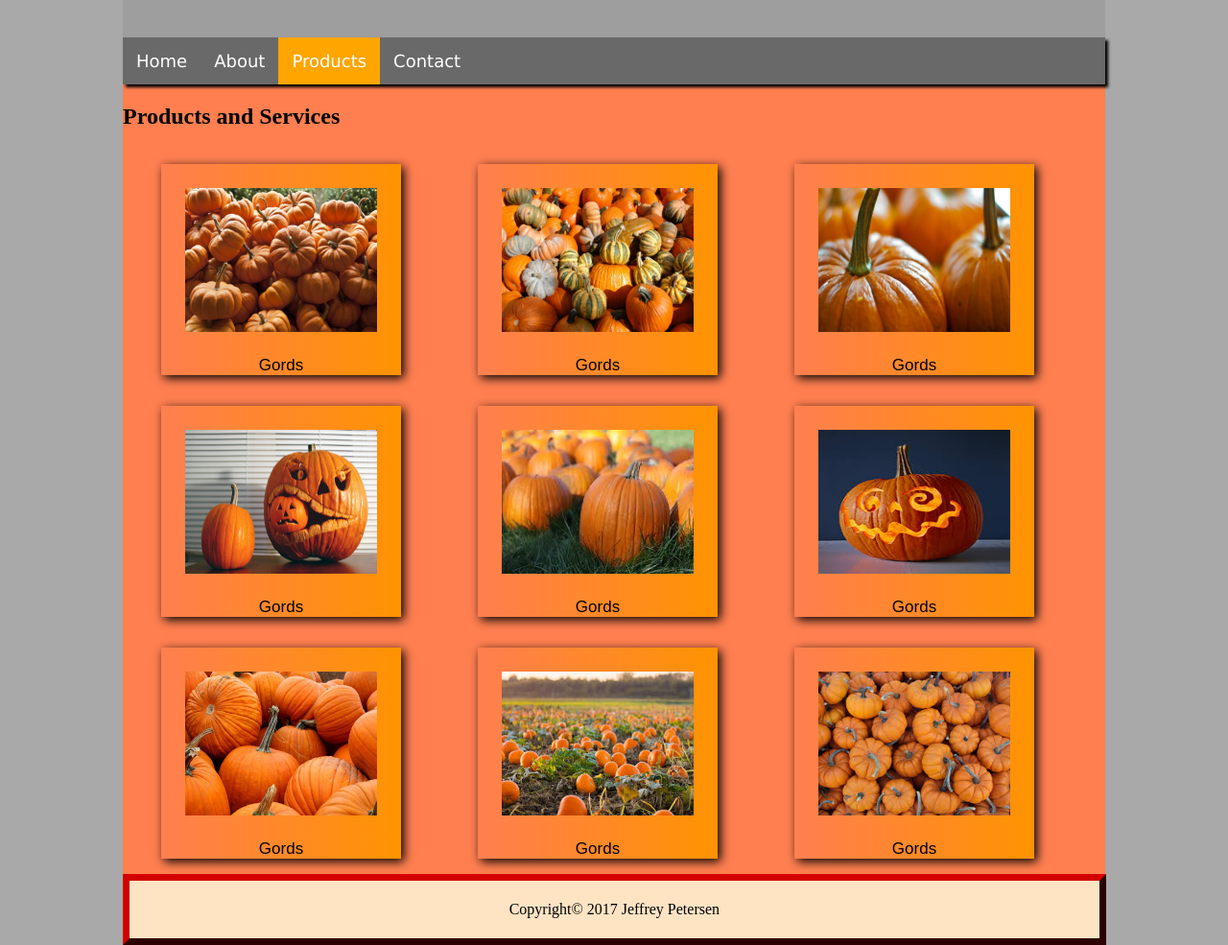
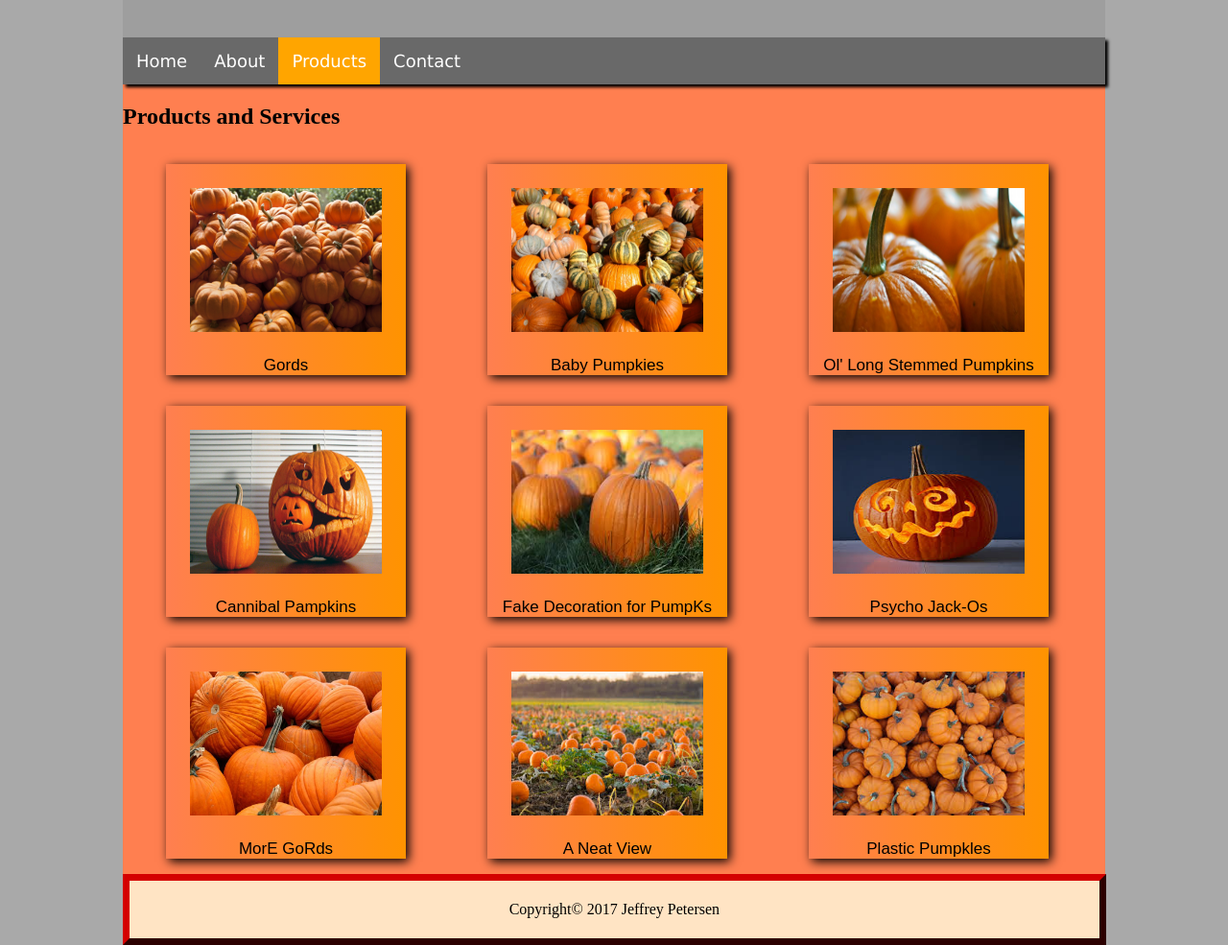
Before and after one commit to Jeffreyspetersen/A2_Web_Dev_2017-18, a plain HTML site: page Small Buisness Website/products.html in a window 1280 px wide. Shown: the part 111-1096 px from the top of the page at 96% size. Drawn offline with Linux system fonts and the light colour scheme; grey boxes are pictures that could not be loaded; a web font is replaced by a local one.

Commit message:
Website Finishing Touches

```diff
--- a/Small Buisness Website/css/style.css
+++ b/Small Buisness Website/css/style.css
@@ -146,6 +146,7 @@ figure{
     box-shadow:3px 3px 10px black;
     background: -moz-linear-gradient(right,rgba(206, 120, 3, 0),rgb(214, 125, 2)); /*Fx 3.6-15*/
   background: linear-gradient(to right, rgba(204, 95, 1, 0), #ff9300); /*Standard*/
+    margin-left:45px;
 }
 
 figure img{
--- a/Small Buisness Website/products.html
+++ b/Small Buisness Website/products.html
@@ -33,56 +33,56 @@
                      <figure>
                      <img class="gallery_img" src="images/Pumpkin03.jpg" alt="Gord03" width=600>
                     <figcaption>
-                        Gords
+                        Baby Pumpkies
                         </figcaption>
                     </figure>
 
                     <figure>
                      <img class="gallery_img" src="images/Pumpkin04.jpg" alt="Gord04" width=600>
                     <figcaption>
-                        Gords
+                        Ol' Long Stemmed Pumpkins
                         </figcaption>
                     </figure>
 
                     <figure>
                      <img class="gallery_img" src="images/Pumpkin05.jpg" alt="Gord05" width=600>
                     <figcaption>
-                        Gords
+                        Cannibal Pampkins
                         </figcaption>
                     </figure>
 
                     <figure>
                      <img class="gallery_img" src="images/Pumpkin06.jpg" alt="Gord06" width=600>
                     <figcaption>
-                        Gords
+                        Fake Decoration for PumpKs
                         </figcaption>
                     </figure>
 
                     <figure>
                      <img class="gallery_img" src="images/Pumpkin07.jpg" alt="Gord07" width=600>
                     <figcaption>
-                        Gords
+                        Psycho Jack-Os
                         </figcaption>
                     </figure>
 
                     <figure>
                      <img class="gallery_img" src="images/Pumpkin08.jpg" alt="Gord08" width=600>
                     <figcaption>
-                        Gords
+                        MorE GoRds
                         </figcaption>
                     </figure>
 
                     <figure>
                      <img class="gallery_img" src="images/Pumpkin09.jpg" alt="Gord09" width=600>
                     <figcaption>
-                        Gords
+                        A Neat View
                         </figcaption>
                     </figure>
 
                     <figure>
                      <img class="gallery_img" src="images/Pumpkin10.jpg" alt="Gord10" width=600>
                     <figcaption>
-                        Gords
+                        Plastic Pumpkles
                         </figcaption>
                     </figure>
 
```
Also changed, not shown: Small Buisness Website/Index.html (+1 -1 lines), Small Buisness Website/about.html (+1 -1 lines).
